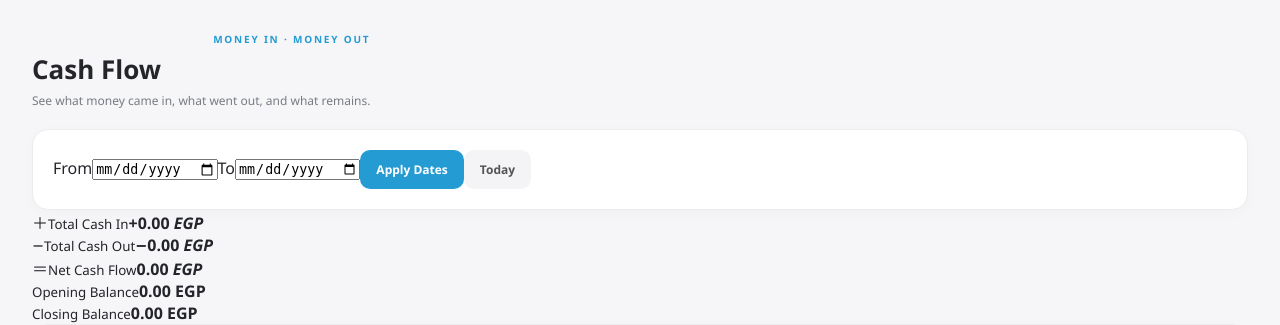
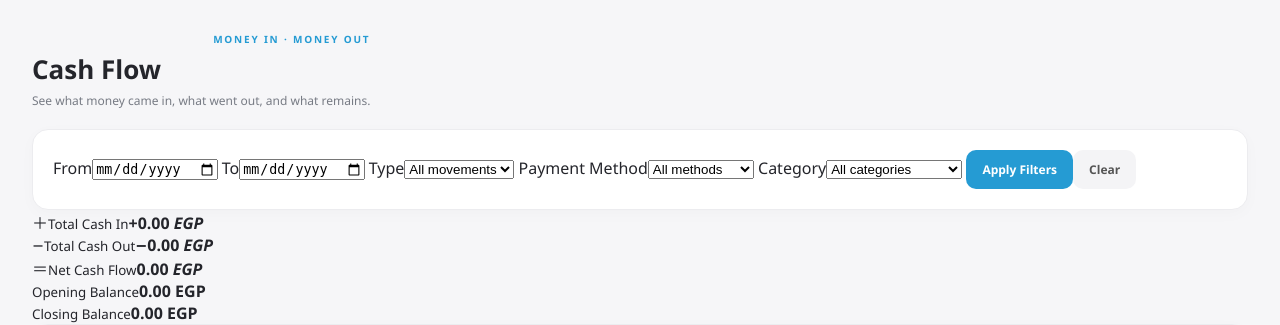
Before and after one commit to ae7656714-jpg/OT-OT-Laundry, a Flask app: template templates/finance.html in a window 1280 px wide. Shown: the top 325 px of the page. Run offline with Flask 3, Linux system fonts and the light colour scheme; the template is opened without the code that fills it: most values are stand-ins (such as "Sample title", 1, 10 or a date in 2020); some libraries are stand-ins or nearby versions.

Commit message:
Add Cash Flow filters for direction, method, and category

```diff
--- a/templates/finance.html
+++ b/templates/finance.html
@@ -3,7 +3,12 @@
 {% block content %}
 <div class="page-heading cashflow-heading"><div><span class="eyebrow">MONEY IN · MONEY OUT</span><h1>Cash Flow</h1><p>See what money came in, what went out, and what remains.</p></div></div>
 <form method="get" class="cashflow-filters panel">
-  <label>From<input type="date" name="from" value="{{ start_date }}"></label><label>To<input type="date" name="to" value="{{ end_date }}"></label><button class="btn primary">Apply Dates</button><a class="btn secondary" href="/cash-flow">Today</a>
+  <label>From<input type="date" name="from" value="{{ start_date }}"></label>
+  <label>To<input type="date" name="to" value="{{ end_date }}"></label>
+  <label>Type<select name="type"><option value="">All movements</option><option value="in" {% if selected_type=='in' %}selected{% endif %}>Cash In</option><option value="out" {% if selected_type=='out' %}selected{% endif %}>Cash Out</option></select></label>
+  <label>Payment Method<select name="method"><option value="">All methods</option><option value="cash" {% if selected_method=='cash' %}selected{% endif %}>Cash</option><option value="card" {% if selected_method=='card' %}selected{% endif %}>Card</option><option value="bank_transfer" {% if selected_method=='bank_transfer' %}selected{% endif %}>Bank Transfer</option><option value="wallet" {% if selected_method=='wallet' %}selected{% endif %}>Wallet</option><option value="other" {% if selected_method=='other' %}selected{% endif %}>Other</option></select></label>
+  <label>Category<select name="category"><option value="">All categories</option><option value="customer_advance" {% if selected_category=='customer_advance' %}selected{% endif %}>Customer Advance</option><option value="money_on_account" {% if selected_category=='money_on_account' %}selected{% endif %}>Money on Account</option><option value="owner_injection" {% if selected_category=='owner_injection' %}selected{% endif %}>Owner Injection</option><option value="previous_balance" {% if selected_category=='previous_balance' %}selected{% endif %}>Previous Balance</option><option value="other_income" {% if selected_category=='other_income' %}selected{% endif %}>Other Income</option></select></label>
+  <button class="btn primary">Apply Filters</button><a class="btn secondary" href="/cash-flow">Clear</a>
 </form>
 <section class="cashflow-summary">
   <article class="cashflow-card cashflow-in"><span class="cashflow-symbol">＋</span><small>Total Cash In</small><strong>+{{ '%.2f'|format(cash_flow.get('cash_in',0)|float) }} <em>EGP</em></strong></article>
```
